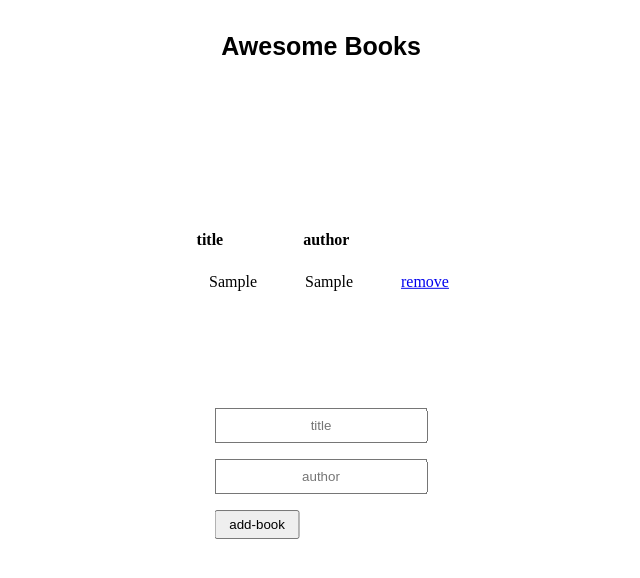
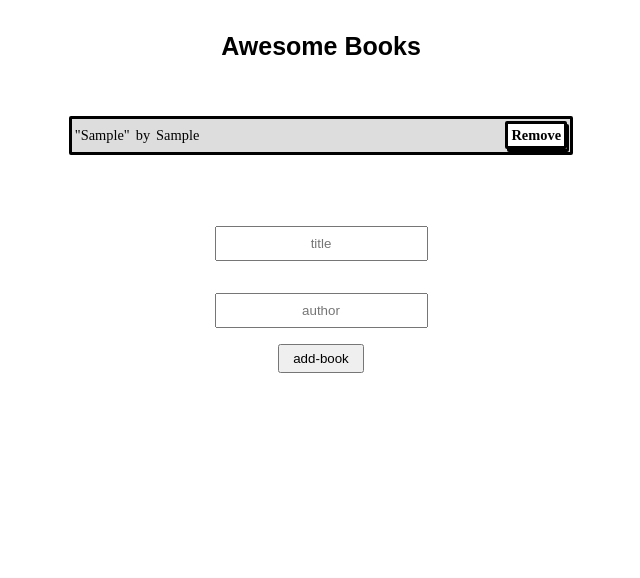
Before and after one commit to Sammy3000/Book-App, a website: page index.html in a window 1280 px wide. Both pictures are taken after typing "Sample", "Sample" into the empty fields and a click on the input "add-book". Shown: the whole page, without its empty margins (319-959 px from the left). Drawn offline with Linux system fonts and the light colour scheme.

Commit message:
Add the stylings and linters files

```diff
--- a/index.html
+++ b/index.html
@@ -10,17 +10,19 @@
   </head>
   <body>
     <section class="main-container">
-      <h1>Awesome Books</h1>
-      <table>
-        <thead>
+      <table class="booksContainer">
+        <h1>Awesome Books</h1>
+        <!-- <thead>
           <tr>
             <th>title</th>
+            <th>by</th>
             <th>author</th>
             <th></th>
           </tr>
-        </thead>
+        </thead> -->
         <tbody id="book-list"></tbody>
       </table>
+
       <form id="book-form" class="form-class">
         <div class="form-group">
           <input
--- a/main.js
+++ b/main.js
@@ -18,7 +18,8 @@ class UI {
     const row = document.createElement("tr");
     row.innerHTML = `
     <tr>
-    <td>${book.title}</td>
+    <td>"${book.title}"</td>
+    <td>by</td>
     <td>${book.author}</td>
     <td><a href="#"class='delete'>remove</a></td>
     <tr>
@@ -102,7 +103,7 @@ document.querySelector("#book-list").addEventListener("click", (e) => {
 
   //Remove book from Store
   Store.removeBook(
-    e.target.parentElement.previousElementSibling.previousElementSibling
+    e.target.parentElement.previousElementSibling.previousElementSibling.previousElementSibling
       .textContent
   );
 });
--- a/style.css
+++ b/style.css
@@ -6,6 +6,10 @@
 .main-container {
   height: 100vh;
   width: 100%;
+  display: flex;
+  flex-direction: column;
+ gap: 30px;
+
 }
 h1 {
   font-size: 25px;
@@ -19,12 +23,17 @@ h1 {
   display: flex;
   justify-content: space-around;
   align-items: center;
+
 }
 .form-class {
-  position: absolute;
-  top: 60%;
-  left: 50%;
-  transform: translate(-50%, -60%);
+  display: flex;
+  flex-direction: column;
+  align-items: center;
+}
+table {
+  display: flex;
+  align-items: center;
+  justify-content: center;
 }
 .form-control {
   padding: 0.5rem 1rem;
@@ -35,24 +44,50 @@ h1 {
 .btn {
   padding: 0.3rem 0.8rem;
 }
-table {
-  position: absolute;
-  top: 30%;
-  left: 50%;
-  transform: translate(-50%, -30%);
-  display: flex;
-  flex-direction: column;
-  align-items: center;
-}
-tr {
-  display: flex;
-  gap: 1rem;
+
+tr,
+td {
+  padding: 8px 3px;
 }
 th {
-  padding: 1rem 1.5rem;
-  margin-right: 1rem;
+  padding: 8px 3px;
+  font-size: 0.9em;
+  margin: 25px 0;
+  text-transform: capitalize;
 }
-td {
-  padding: 0.5rem 1.5rem;
-  width: 5rem;
+
+.booksContainer {
+  border: 3px solid black;
+  border-radius: 2px;
+  border-collapse: collapse;
+  margin: 25px auto;
+  font-size: 0.9em;
+
 }
+
+#book-list tr,
+#book-list td {
+  padding: 8px 3px;
+}
+.booksContainer tbody tr:nth-of-type(odd) {
+  background-color: #dddddd;
+  text-align: end;
+}
+
+.booksContainer tbody .delete {
+  background-color: white;
+  border-radius: 2px;
+  border: 3px solid black;
+  box-shadow: 2px 3px #000;
+  color: black;
+  font-weight: bold;
+  margin-left: 300px;
+  padding: 0.2rem;
+  text-decoration: none;
+  text-transform: capitalize;
+}
+
+/* #book-list td:last-child{
+
+padding-left: 500px;
+} */
```
Also changed, not shown: MIT.md (added, +11 -0 lines), package.json (added, +31 -0 lines), .eslintrc.json (added), .github/workflows/linters.yml (added), .stylelintrc.json (added), README.md (added), 3 other files.
